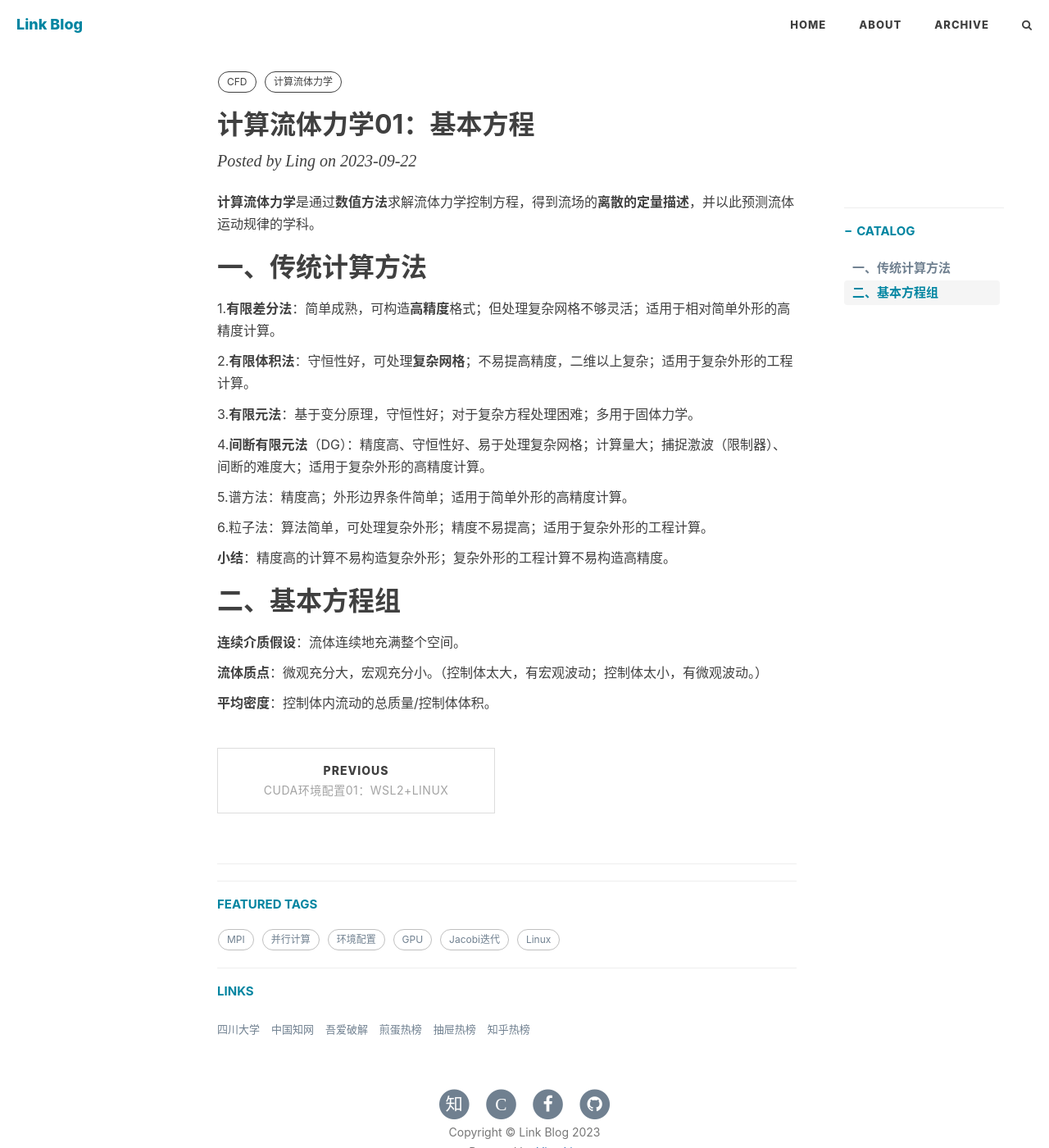
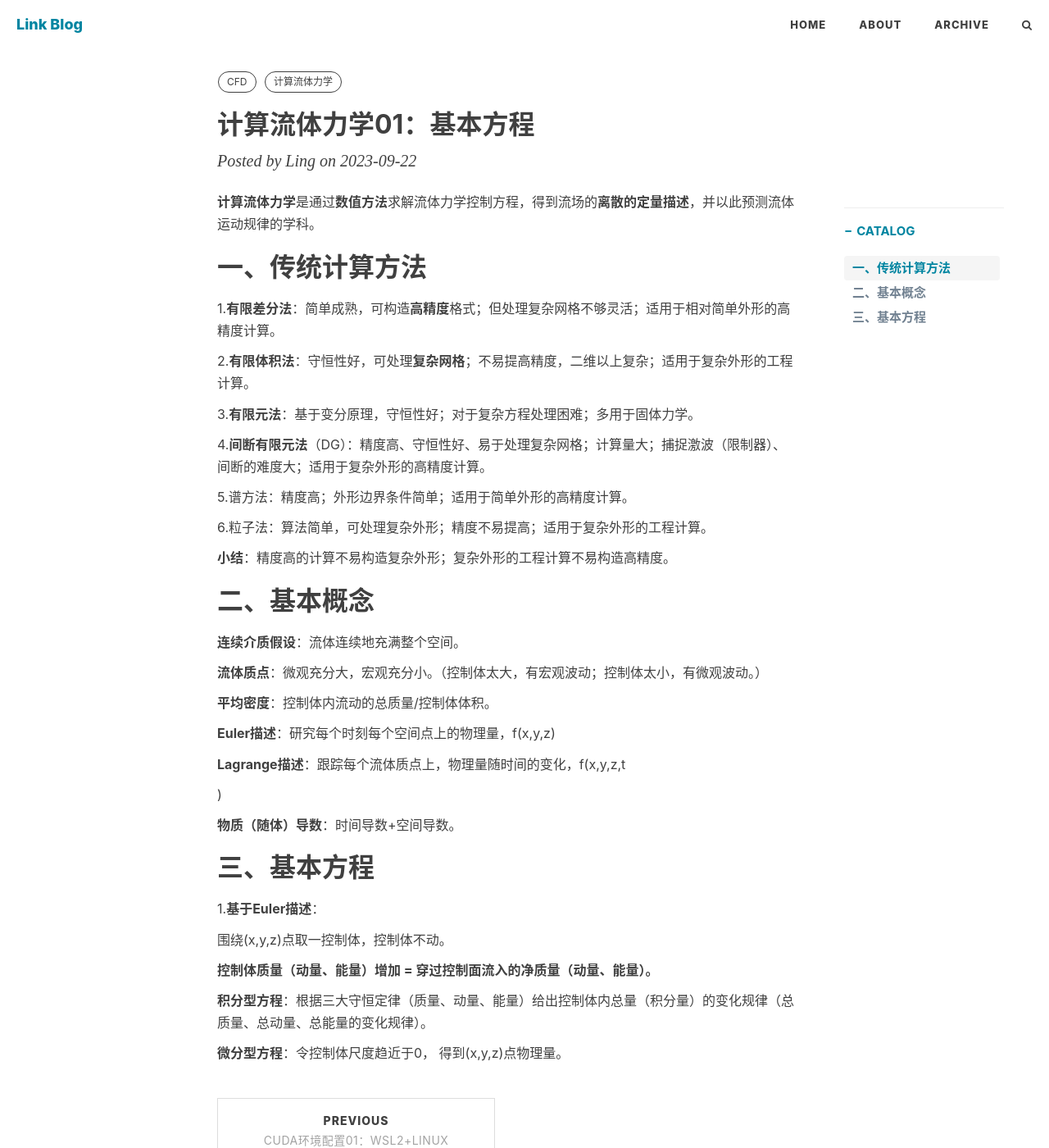
Before and after one commit to VistaLing/VistaLing.github.io, a Jekyll site: the page built from _posts/2023/09/2023-09-22-计算流体力学01：基本方程.md, in a window 1280 px wide and 1400 px high. Shown: the whole window at 82% size. Built offline with Jekyll 4.4.1, drawn with Linux system fonts in a browser that asks for light colours; nearby versions of some CDN libraries; comment, search, counter and statistics services are not loaded.

```diff
--- a/_posts/2023/09/2023-09-22-计算流体力学01：基本方程.md
+++ b/_posts/2023/09/2023-09-22-计算流体力学01：基本方程.md
@@ -27,10 +27,30 @@
 
 **小结**：精度高的计算不易构造复杂外形；复杂外形的工程计算不易构造高精度。
 
-# 二、基本方程组
+# 二、基本概念
 
 **连续介质假设**：流体连续地充满整个空间。
 
 **流体质点**：微观充分大，宏观充分小。（控制体太大，有宏观波动；控制体太小，有微观波动。）
 
 **平均密度**：控制体内流动的总质量/控制体体积。
+
+**Euler描述**：研究每个时刻每个空间点上的物理量，f(x,y,z)
+
+**Lagrange描述**：跟踪每个流体质点上，物理量随时间的变化，f(x,y,z,t
+
+)
+
+**物质（随体）导数**：时间导数+空间导数。
+
+# 三、基本方程
+
+1.**基于Euler描述**：
+
+围绕(x,y,z)点取一控制体，控制体不动。
+
+**控制体质量（动量、能量）增加 = 穿过控制面流入的净质量（动量、能量）。**
+
+**积分型方程**：根据三大守恒定律（质量、动量、能量）给出控制体内总量（积分量）的变化规律（总质量、总动量、总能量的变化规律）。
+
+**微分型方程**：令控制体尺度趋近于0， 得到(x,y,z)点物理量。
```
Also changed, not shown: _posts/2023/07/2023-07-19-MPI与并行计算03：写一个MPI并行程序.md (+16 -0 lines), _posts/2023/07/2023-07-20-MPI与并行计算04：对等模式.md (+5 -0 lines), _posts/2023/07/2023-07-30-MPI与并行计算06：进阶.md (+4 -4 lines).
